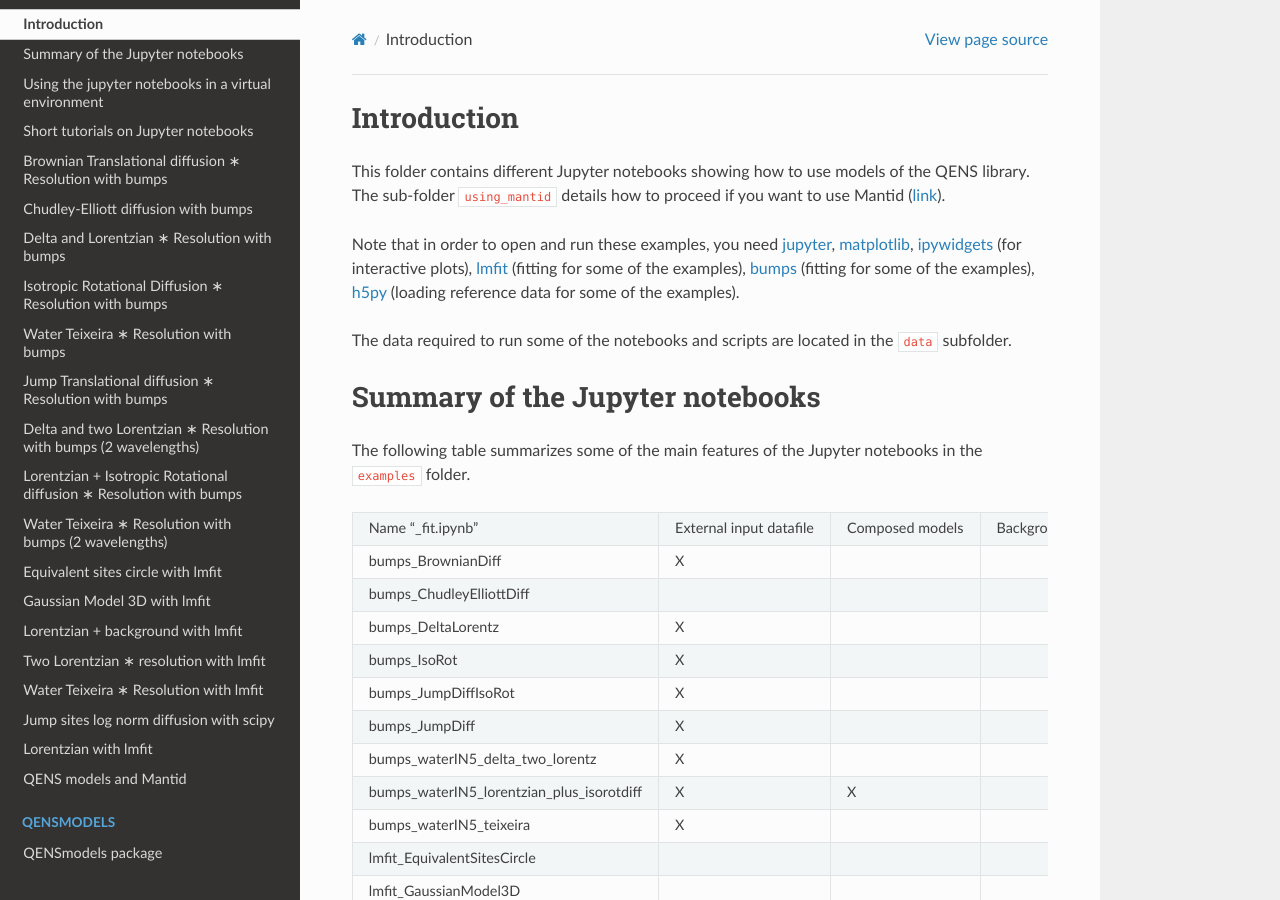
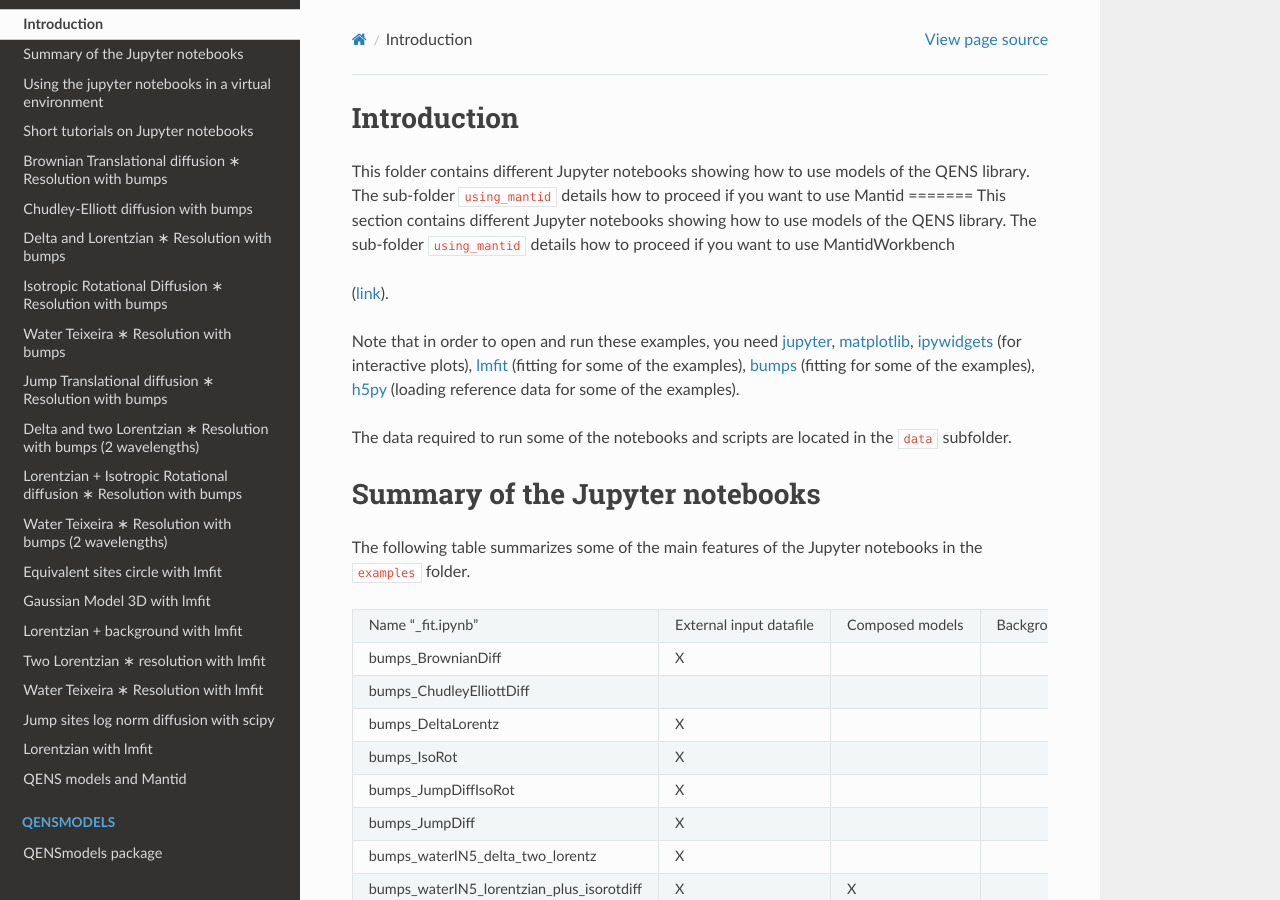
Before and after one commit to celinedurniak/test_nbsphinx, a Sphinx documentation site: the page built from docs/examples/README.rst, in a window 1280 px wide and 900 px high. Built offline with Sphinx 7.4.7 and the Read the Docs theme 2.0.0, drawn with Linux system fonts in a browser that asks for light colours.

Commit message:
Edit files locally (#8)

```diff
--- a/CONTRIBUTING.rst
+++ b/CONTRIBUTING.rst
@@ -21,13 +21,14 @@ Installation
 
 In order to contribute to the development of the library, in a terminal
 
-- activate your virtual environment (see the `installation <https://github.com/QENSlibrary/QENSmodels/blob/master/README.rst>`_ )
+- activate your virtual environment (see the
+ `installation <https://github.com/QENSlibrary/QENSmodels/blob/master/README.rst>`_ )
 
 - run:
 
 .. code-block:: console
 
-   python -m pip install -r requirements-dev.txt
+   python -m pip install .[dev]
 
 This will install what is needed to
 
--- a/docs/examples/README.rst
+++ b/docs/examples/README.rst
@@ -1,8 +1,14 @@
 Introduction
 ============
 
+
 This folder contains different Jupyter notebooks showing how to use models of
 the QENS library. The sub-folder ``using_mantid`` details how to proceed if you want to use Mantid
+=======
+This section contains different Jupyter notebooks showing how to use models of
+the QENS library. The sub-folder ``using_mantid`` details how to proceed if you want to use
+MantidWorkbench
+
 (`link <https://github.com/QENSlibrary/QENSmodels/blob/master/docs/examples/using_mantid/README.rst>`__).
 
 Note that in order to open and run these examples, you need
```
